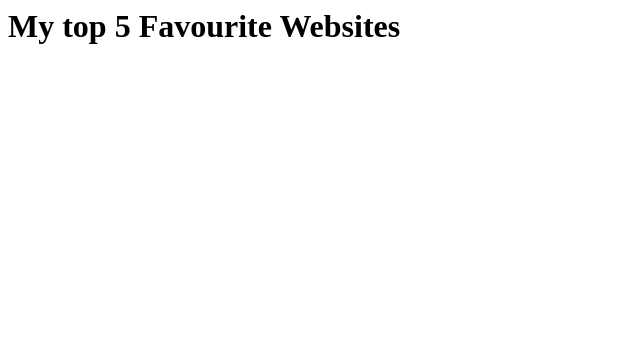
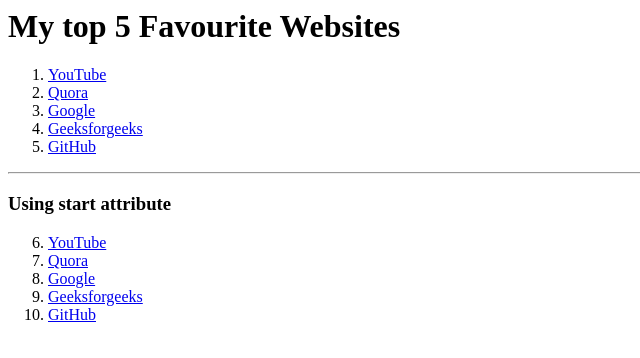
Before and after one commit to Soumyaa2001/HTML-Intermediate, a plain HTML site: page Anchor Elements/index.html in a window 1280 px wide. Shown: the whole page, without its empty margins (0-640 px from the left). Drawn offline with Linux system fonts and the light colour scheme.

Commit message:
Anchor Element

```diff
--- a/Anchor Elements/index.html
+++ b/Anchor Elements/index.html
@@ -1,2 +1,18 @@
 <h1>My top 5 Favourite Websites</h1>
-<!-- Write your code below -->
+<ol>
+  <li><a href="https://www.youtube.com/">YouTube</a></li>
+  <li><a href="https://www.quora.com/">Quora</a></li>
+  <li><a href="https://www.google.com/">Google</a></li>
+  <li><a href="https://www.geeksforgeeks.org/">Geeksforgeeks</a></li>
+  <li><a href="https://www.github.com/">GitHub</a></li>
+</ol>
+<hr />
+
+<h3>Using start attribute</h3>
+<ol start="6">
+  <li><a href="https://www.youtube.com/">YouTube</a></li>
+  <li><a href="https://www.quora.com/">Quora</a></li>
+  <li><a href="https://www.google.com/">Google</a></li>
+  <li><a href="https://www.geeksforgeeks.org/">Geeksforgeeks</a></li>
+  <li><a href="https://www.github.com/">GitHub</a></li>
+</ol>
```
